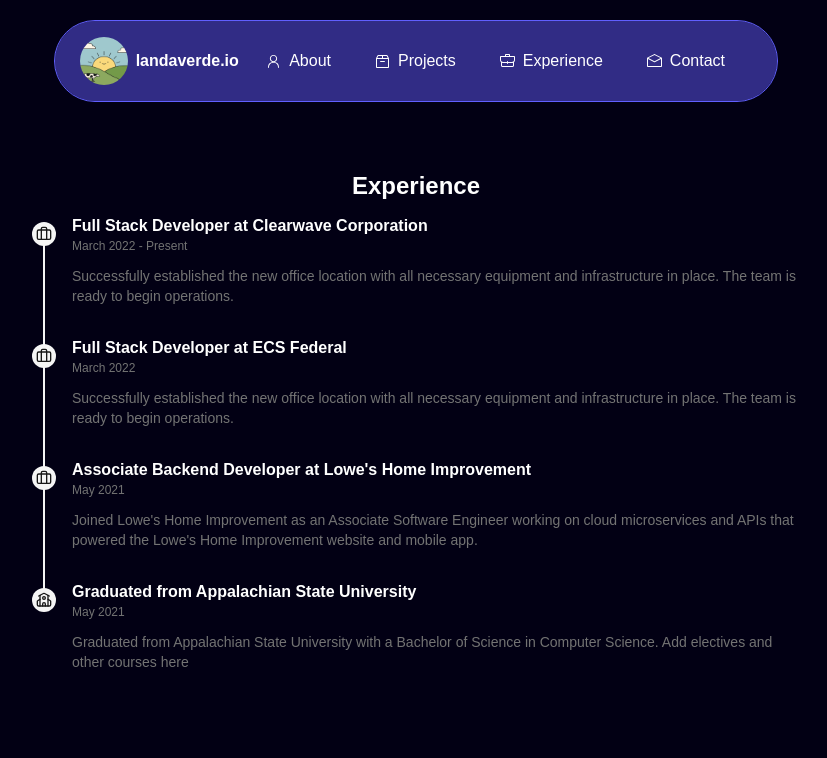
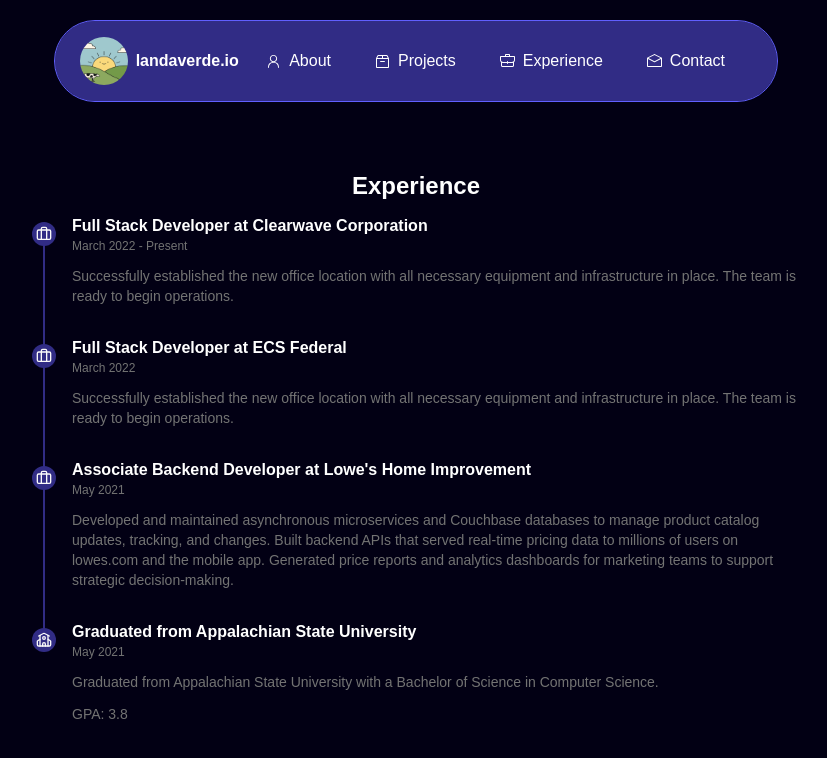
Before and after one commit to landaverdend/portfolio-site, a Next.js app: page /experience in a window 1280 px wide. Shown: the top 758 px of the page, without its empty margins (224-1051 px from the left). Built offline with nearby package versions, Linux system fonts and the light colour scheme.

Commit message:
asdfasdf

```diff
--- a/app/experience/page.tsx
+++ b/app/experience/page.tsx
@@ -1,15 +1,14 @@
 'use client';
 
 import { Timeline, TimelineItem, TimelineHeader, TimelineSeparator, TimelineIcon, TimelineBody } from '@/components/ui/timeline';
-import { Bell, Briefcase, DollarSign, Home, School } from 'lucide-react';
+import { Briefcase, School } from 'lucide-react';
 
 export default function Experience() {
   return (
-    <div className="w-full flex flex-col items-center justify-center pt-10 gap-5">
+    <div className="w-full flex flex-col items-center justify-center pt-10 gap-5 pb-15 lg:pb-0 ">
       <h1 className="text-2xl font-bold">Experience</h1>
       <div className="w-3/5 flex items-center justify-center ">
-        <Timeline color="secondary" orientation="vertical">
-
+        <Timeline color="primary" orientation="vertical">
           <TimelineItem>
             <TimelineHeader>
               <TimelineSeparator />
@@ -61,8 +60,10 @@ export default function Experience() {
                 <p className="text-muted-foreground text-xs">May 2021</p>
               </div>
               <p className="text-muted-foreground mt-3 text-sm">
-                Joined Lowe's Home Improvement as an Associate Software Engineer working on cloud microservices and APIs that
-                powered the Lowe's Home Improvement website and mobile app.
+                Developed and maintained asynchronous microservices and Couchbase databases to manage product catalog updates,
+                tracking, and changes. Built backend APIs that served real-time pricing data to millions of users on lowes.com and
+                the mobile app. Generated price reports and analytics dashboards for marketing teams to support strategic
+                decision-making.
               </p>
             </TimelineBody>
           </TimelineItem>
@@ -79,9 +80,9 @@ export default function Experience() {
                 <p className="text-muted-foreground text-xs">May 2021</p>
               </div>
               <p className="text-muted-foreground mt-3 text-sm">
-                Graduated from Appalachian State University with a Bachelor of Science in Computer Science. Add electives and
-                other courses here
+                Graduated from Appalachian State University with a Bachelor of Science in Computer Science.
               </p>
+              <p className="text-muted-foreground mt-3 text-sm">GPA: 3.8</p>
             </TimelineBody>
           </TimelineItem>
         </Timeline>
--- a/app/globals.css
+++ b/app/globals.css
@@ -1,29 +1,3 @@
-@import 'tailwindcss';
-
-/* @theme inline {
-  --color-background: var(--background);
-  --color-foreground: var(--foreground);
-
-  --color-lavender: #c4beec;
-  --color-darkindigo: #3d385e;
-
-  --font-sans: var(--font-geist-sans);
-  --font-mono: var(--font-geist-mono);
-}
-
-@media (prefers-color-scheme: dark) {
-  :root {
-    --background: #0a0a0a;
-    --foreground: #ededed;
-  }
-}
-
-body {
-  background: #020014;
-  color: var(--foreground);
-  font-family: Arial, Helvetica, sans-serif;
-} */
-
 @import 'tailwindcss';
 @import 'tw-animate-css';
 
@@ -36,7 +10,7 @@ body {
   --card-foreground: oklch(0.145 0 0);
   --popover: oklch(1 0 0);
   --popover-foreground: oklch(0.145 0 0);
-  --primary: oklch(0.205 0 0);
+  --primary: var(--color-indigo-900);
   --primary-foreground: oklch(0.985 0 0);
   --secondary: oklch(0.97 0 0);
   --secondary-foreground: oklch(0.205 0 0);
--- a/components/ui/timeline.tsx
+++ b/components/ui/timeline.tsx
@@ -1,145 +1,86 @@
-"use client"
+'use client';
 
-import * as React from "react"
-import { cva, type VariantProps } from "class-variance-authority"
+import * as React from 'react';
+import { cva, type VariantProps } from 'class-variance-authority';
 
-import { cn } from "@/lib/utils"
+import { cn } from '@/lib/utils';
 
 const TimelineContext = React.createContext<{
-  color?: "primary" | "secondary" | "info" | "success" | "warning" | "error"
-}>({ color: "secondary" })
+  color?: 'primary' | 'secondary' | 'info' | 'success' | 'warning' | 'error';
+}>({ color: 'secondary' });
 
-const timelineVariants = cva("relative", {
+const timelineVariants = cva('relative', {
   variants: {
     orientation: {
-      vertical: "flex flex-col",
-      horizontal: "flex flex-row",
+      vertical: 'flex flex-col',
+      horizontal: 'flex flex-row',
     },
   },
   defaultVariants: {
-    orientation: "vertical",
+    orientation: 'vertical',
   },
-})
+});
 
-interface TimelineProps
-  extends React.HTMLAttributes<HTMLDivElement>,
-    VariantProps<typeof timelineVariants> {
-  color?: "primary" | "secondary" | "info" | "success" | "warning" | "error"
+interface TimelineProps extends React.HTMLAttributes<HTMLDivElement>, VariantProps<typeof timelineVariants> {
+  color?: 'primary' | 'secondary' | 'info' | 'success' | 'warning' | 'error';
 }
 
-function Timeline({
-  className,
-  orientation,
-  color = "secondary",
-  children,
-  ...props
-}: TimelineProps) {
+function Timeline({ className, orientation, color = 'secondary', children, ...props }: TimelineProps) {
   return (
     <TimelineContext.Provider value={{ color }}>
-      <div
-        className={cn(timelineVariants({ orientation }), className)}
-        {...props}
-      >
+      <div className={cn(timelineVariants({ orientation }), className)} {...props}>
         {children}
       </div>
     </TimelineContext.Provider>
-  )
+  );
 }
 
-function TimelineItem({
-  className,
-  ...props
-}: React.HTMLAttributes<HTMLDivElement>) {
-  return (
-    <div
-      className={cn("relative flex gap-4 pb-8 last:pb-0", className)}
-      {...props}
-    />
-  )
+function TimelineItem({ className, ...props }: React.HTMLAttributes<HTMLDivElement>) {
+  return <div className={cn('relative flex gap-4 pb-8 last:pb-0', className)} {...props} />;
 }
 
-function TimelineHeader({
-  className,
-  ...props
-}: React.HTMLAttributes<HTMLDivElement>) {
-  return (
-    <div
-      className={cn("flex w-6 shrink-0 flex-col items-center", className)}
-      {...props}
-    />
-  )
+function TimelineHeader({ className, ...props }: React.HTMLAttributes<HTMLDivElement>) {
+  return <div className={cn('flex w-6 shrink-0 flex-col items-center', className)} {...props} />;
 }
 
-function TimelineSeparator({
-  className,
-  ...props
-}: React.HTMLAttributes<HTMLDivElement>) {
-  const { color = "secondary" } = React.useContext(TimelineContext)
+function TimelineSeparator({ className, ...props }: React.HTMLAttributes<HTMLDivElement>) {
+  const { color = 'secondary' } = React.useContext(TimelineContext);
 
   const colorClasses = {
-    primary: "bg-primary",
-    secondary: "bg-secondary",
-    info: "bg-blue-500",
-    success: "bg-green-500",
-    warning: "bg-yellow-500",
-    error: "bg-destructive",
-  }
+    primary: 'bg-primary',
+    secondary: 'bg-secondary',
+    info: 'bg-blue-500',
+    success: 'bg-green-500',
+    warning: 'bg-yellow-500',
+    error: 'bg-destructive',
+  };
+
+  return <div className={cn('absolute top-3 left-[11px] h-full w-0.5', colorClasses[color], className)} {...props} />;
+}
+
+function TimelineIcon({ className, children, ...props }: React.HTMLAttributes<HTMLDivElement>) {
+  const { color = 'primary' } = React.useContext(TimelineContext);
+  console.log(color);
+  const colorClasses = {
+    primary: 'bg-primary text-primary-foreground',
+    secondary: 'bg-secondary text-secondary-foreground',
+    info: 'bg-blue-500 text-white',
+    success: 'bg-green-500 text-white',
+    warning: 'bg-yellow-500 text-white',
+    error: 'bg-destructive text-white',
+  };
 
   return (
     <div
-      className={cn(
-        "absolute top-3 left-[11px] h-full w-0.5",
-        colorClasses[color],
-        className
-      )}
-      {...props}
-    />
-  )
+      className={cn('relative z-10 flex size-6 items-center justify-center rounded-full', colorClasses[color], className)}
+      {...props}>
+      {children}
+    </div>
+  );
 }
 
-function TimelineIcon({
-  className,
-  children,
-  ...props
-}: React.HTMLAttributes<HTMLDivElement>) {
-  const { color = "secondary" } = React.useContext(TimelineContext)
-
-  const colorClasses = {
-    primary: "bg-primary text-primary-foreground",
-    secondary: "bg-secondary text-secondary-foreground",
-    info: "bg-blue-500 text-white",
-    success: "bg-green-500 text-white",
-    warning: "bg-yellow-500 text-white",
-    error: "bg-destructive text-white",
-  }
-
-  return (
-    <div
-      className={cn(
-        "relative z-10 flex size-6 items-center justify-center rounded-full",
-        colorClasses[color],
-        className
-      )}
-      {...props}
-    >
-      {children}
-    </div>
-  )
+function TimelineBody({ className, ...props }: React.HTMLAttributes<HTMLDivElement>) {
+  return <div className={cn('flex-1 pt-0.5', className)} {...props} />;
 }
 
-function TimelineBody({
-  className,
-  ...props
-}: React.HTMLAttributes<HTMLDivElement>) {
-  return <div className={cn("flex-1 pt-0.5", className)} {...props} />
-}
-
-export {
-  Timeline,
-  TimelineItem,
-  TimelineHeader,
-  TimelineSeparator,
-  TimelineIcon,
-  TimelineBody,
-  timelineVariants,
-}
+export { Timeline, TimelineItem, TimelineHeader, TimelineSeparator, TimelineIcon, TimelineBody, timelineVariants };
```
